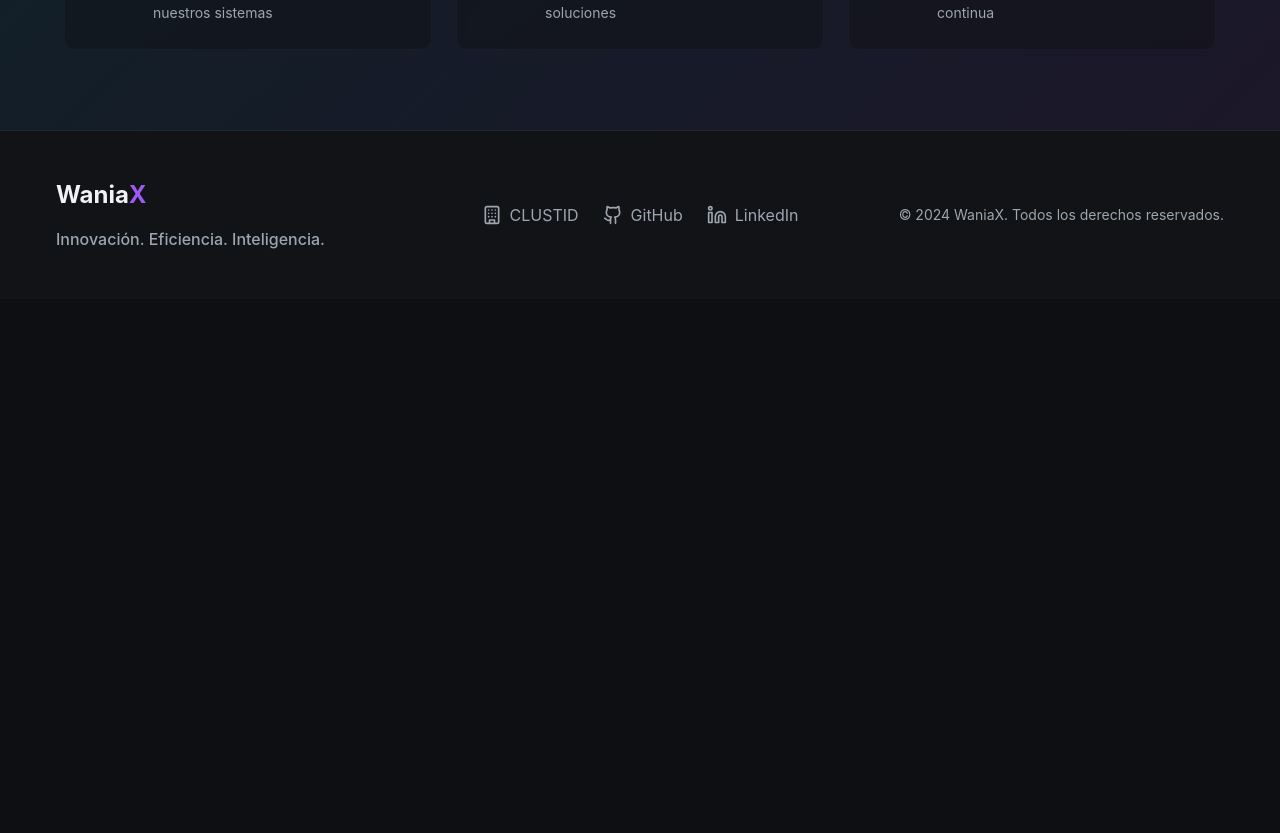
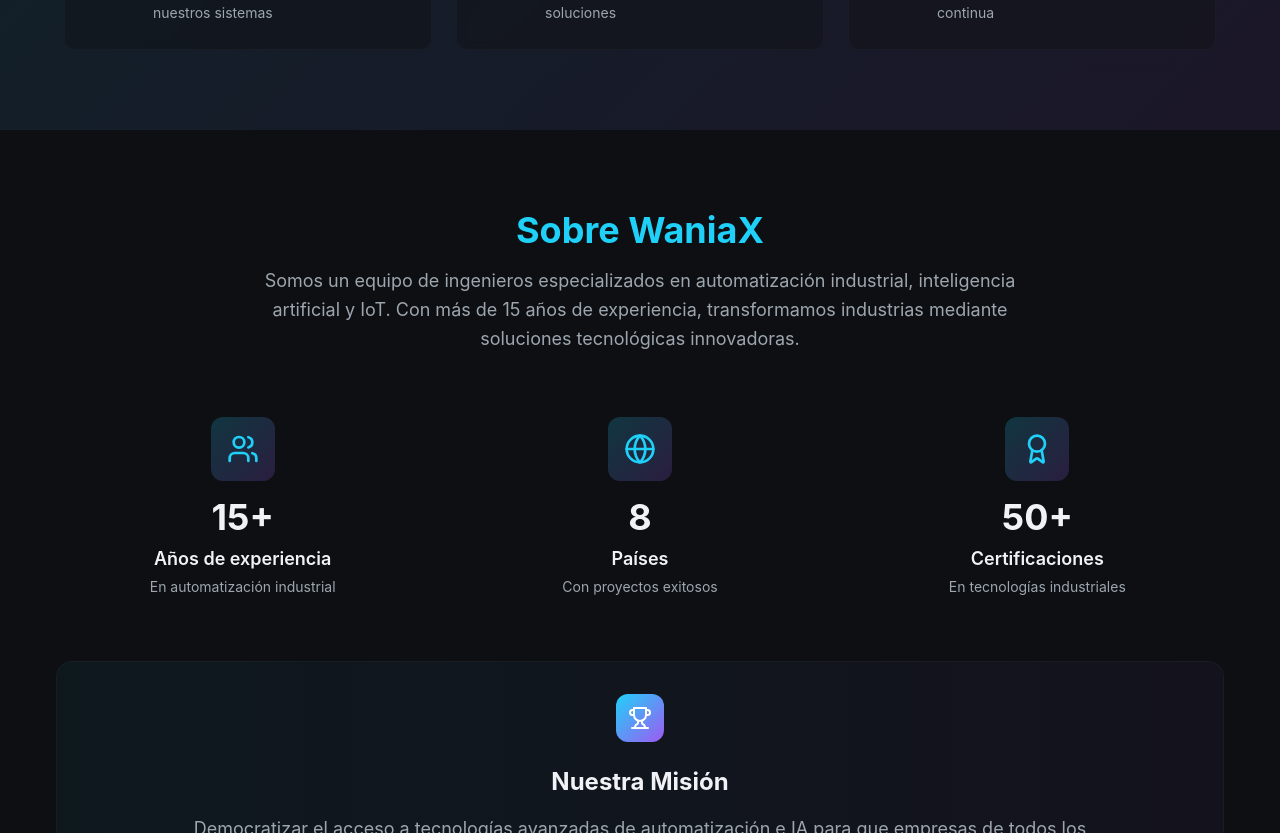
Before and after one commit to alfredohead/waniax-digital-pulse, a React (Vite) app: page / in a window 1280 px wide. Shown: the part 1967-2800 px from the top of the page. Before the commit the page ends 2266 px from the top, so only its background shows below. Built offline with nearby package versions, Linux system fonts and the light colour scheme.

Commit message:
Continue design implementation
Continue with the design implementation of the landing page.

```diff
--- /dev/null
+++ b/src/components/AboutSection.tsx
@@ -0,0 +1,165 @@
+import { Badge } from "@/components/ui/badge";
+import { Card, CardContent } from "@/components/ui/card";
+import {
+  Users,
+  Award,
+  Target,
+  Lightbulb,
+  Globe,
+  Zap,
+  Heart,
+  Trophy
+} from "lucide-react";
+
+const stats = [
+  {
+    icon: Users,
+    value: "15+",
+    label: "Años de experiencia",
+    description: "En automatización industrial"
+  },
+  {
+    icon: Globe,
+    value: "8",
+    label: "Países",
+    description: "Con proyectos exitosos"
+  },
+  {
+    icon: Award,
+    value: "50+",
+    label: "Certificaciones",
+    description: "En tecnologías industriales"
+  }
+];
+
+const values = [
+  {
+    icon: Lightbulb,
+    title: "Innovación",
+    description: "Aplicamos las últimas tecnologías para resolver problemas complejos de manera creativa.",
+    color: "from-yellow-400/20 to-orange-400/20"
+  },
+  {
+    icon: Target,
+    title: "Precisión",
+    description: "Cada solución está diseñada específicamente para las necesidades únicas de tu industria.",
+    color: "from-blue-400/20 to-cyan-400/20"
+  },
+  {
+    icon: Zap,
+    title: "Eficiencia",
+    description: "Optimizamos procesos para maximizar la productividad y minimizar los costos operativos.",
+    color: "from-green-400/20 to-emerald-400/20"
+  },
+  {
+    icon: Heart,
+    title: "Compromiso",
+    description: "Acompañamos a nuestros clientes en cada etapa, desde la planificación hasta el soporte continuo.",
+    color: "from-red-400/20 to-pink-400/20"
+  }
+];
+
+const AboutSection = () => {
+  return (
+    <section id="nosotros" className="py-20 px-6 bg-background">
+      <div className="container mx-auto">
+        {/* Section Header */}
+        <div className="text-center mb-16">
+          <h2 className="text-3xl md:text-4xl font-bold text-wania-cyan mb-4">
+            Sobre WaniaX
+          </h2>
+          <p className="text-lg text-muted-foreground max-w-3xl mx-auto leading-relaxed">
+            Somos un equipo de ingenieros especializados en automatización industrial,
+            inteligencia artificial y IoT. Con más de 15 años de experiencia,
+            transformamos industrias mediante soluciones tecnológicas innovadoras.
+          </p>
+        </div>
+
+        {/* Stats */}
+        <div className="grid md:grid-cols-3 gap-6 mb-16">
+          {stats.map((stat, index) => (
+            <div
+              key={index}
+              className="text-center group animate-fade-in"
+              style={{ animationDelay: `${index * 0.1}s` }}
+            >
+              <div className="inline-flex items-center justify-center w-16 h-16 bg-gradient-to-br from-wania-cyan/20 to-wania-violet/20 rounded-xl mb-4 group-hover:scale-110 transition-transform duration-300">
+                <stat.icon className="w-8 h-8 text-wania-cyan" />
+              </div>
+              <div className="text-4xl font-bold text-foreground mb-2">
+                {stat.value}
+              </div>
+              <h3 className="text-lg font-semibold text-foreground mb-1">
+                {stat.label}
+              </h3>
+              <p className="text-sm text-muted-foreground">
+                {stat.description}
+              </p>
+            </div>
+          ))}
+        </div>
+
+        {/* Mission Statement */}
+        <div className="bg-gradient-to-r from-wania-cyan/5 to-wania-violet/5 rounded-2xl p-8 mb-16 border border-border/50">
+          <div className="max-w-4xl mx-auto text-center">
+            <div className="inline-flex items-center justify-center w-12 h-12 bg-gradient-to-br from-wania-cyan to-wania-violet rounded-xl mb-6">
+              <Trophy className="w-6 h-6 text-white" />
+            </div>
+            <h3 className="text-2xl font-bold text-foreground mb-4">
+              Nuestra Misión
+            </h3>
+            <p className="text-lg text-muted-foreground leading-relaxed">
+              Democratizar el acceso a tecnologías avanzadas de automatización e IA para que
+              empresas de todos los tamaños puedan competir en la era digital. Creemos que
+              la innovación tecnológica debe ser accesible, práctica y generar valor real.
+            </p>
+          </div>
+        </div>
+
+        {/* Values */}
+        <div>
+          <h3 className="text-2xl font-bold text-center text-foreground mb-12">
+            Nuestros Valores
+          </h3>
+          <div className="grid md:grid-cols-2 lg:grid-cols-4 gap-6">
+            {values.map((value, index) => (
+              <Card
+                key={index}
+                className="bg-card/50 border-border/50 hover:bg-card hover:border-wania-cyan/30 transition-all duration-300 group hover:scale-105 animate-fade-in"
+                style={{ animationDelay: `${index * 0.1}s` }}
+              >
+                <CardContent className="p-6">
+                  <div className={`w-12 h-12 bg-gradient-to-br ${value.color} rounded-xl flex items-center justify-center mb-4 group-hover:scale-110 transition-transform duration-300`}>
+                    <value.icon className="w-6 h-6 text-wania-cyan" />
+                  </div>
+                  <h4 className="text-lg font-semibold text-foreground mb-3">
+                    {value.title}
+                  </h4>
+                  <p className="text-sm text-muted-foreground leading-relaxed">
+                    {value.description}
+                  </p>
+                </CardContent>
+              </Card>
+            ))}
+          </div>
+        </div>
+
+        {/* Team Section */}
+        <div className="mt-16 text-center">
+          <Badge variant="secondary" className="mb-4">
+            Equipo Multidisciplinario
+          </Badge>
+          <h3 className="text-xl font-semibold text-foreground mb-4">
+            Ingenieros, Desarrolladores y Consultores
+          </h3>
+          <p className="text-muted-foreground max-w-2xl mx-auto">
+            Nuestro equipo combina experiencia en ingeniería industrial, desarrollo de software,
+            ciencia de datos y consultoría empresarial para ofrecer soluciones integrales.
+          </p>
+        </div>
+      </div>
+    </section>
+  );
+};
+
+export default AboutSection;
--- a/src/pages/Index.tsx
+++ b/src/pages/Index.tsx
@@ -2,6 +2,7 @@ import Header from "@/components/Header";
 import HeroSection from "@/components/HeroSection";
 import SolutionsSection from "@/components/SolutionsSection";
 import ResultsSection from "@/components/ResultsSection";
+import AboutSection from "@/components/AboutSection";
 import Footer from "@/components/Footer";
 
 const Index = () => {
@@ -12,6 +13,7 @@ const Index = () => {
         <HeroSection />
         <SolutionsSection />
         <ResultsSection />
+        <AboutSection />
       </main>
       <Footer />
     </div>
```
